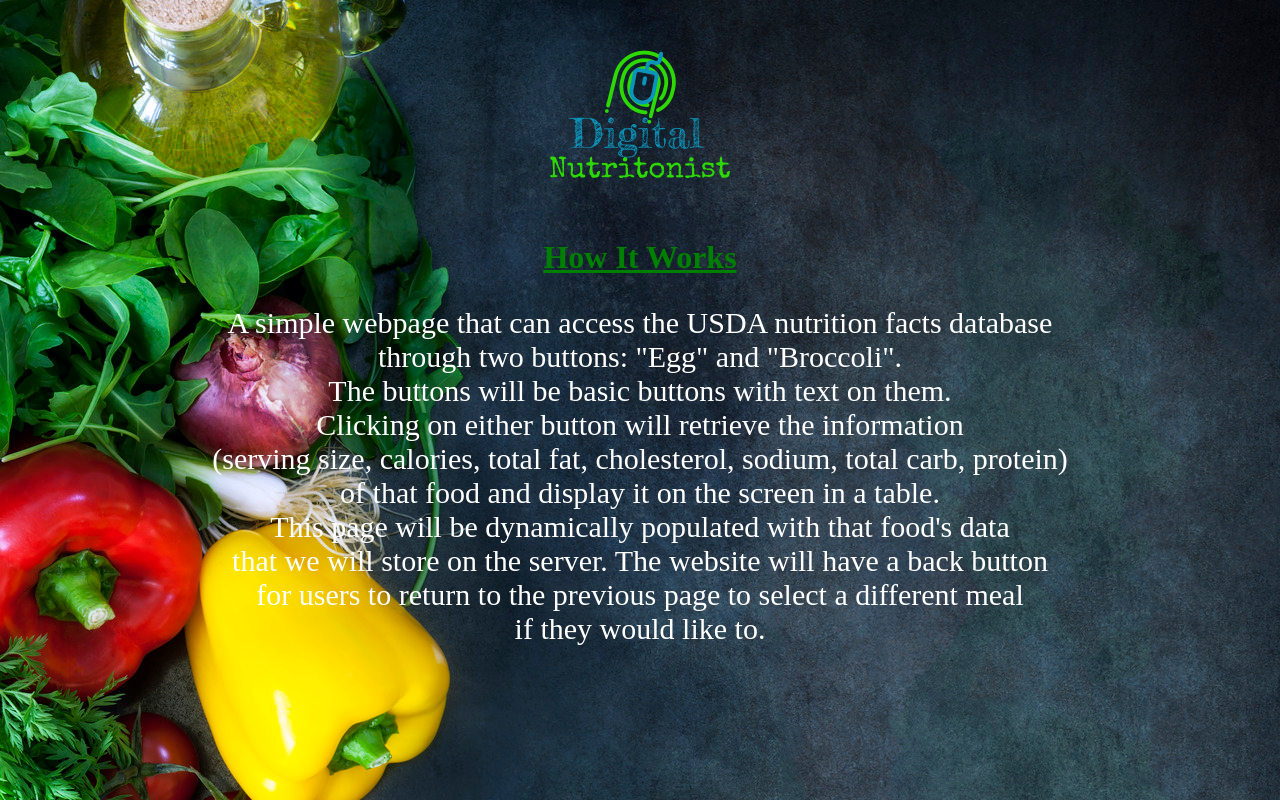
After one commit to COSC481W-2020Fall/cosc481w-581-2020-fall-nutrition-helper, a Django app: page /prototype/description/ in a window 1280 px wide. The commit adds this page. Run offline with Django 3.2, Linux system fonts and the light colour scheme; lists and menus that the app fills with data are empty.

Commit message:
added description page

```diff
--- /dev/null
+++ b/nutrihelper/prototype/templates/prototype/description.html
@@ -0,0 +1,34 @@
+{% load static %}
+
+<!DOCTYPE html>
+<html lang="en">
+	<head>
+		<meta charset="UTF-8">
+		<title>Prototype Description</title>
+		<style>
+			p {
+				color: white;
+				text-align: center;
+				font-size: 30px;
+			}
+			body {
+				background-image: url("{% static 'prototype/images/background.jpg' %}");
+			}
+		</style>
+	</head>
+	<body>
+		<table style="width:100%">
+			<tr>
+				<th style="text-align: center;"><a href="../"><img src="{% static 'prototype/images/weblogo.png' %}" alt="Website logo" width="200px" height="200px"></a></th>
+			</tr>
+		</table>
+		<h1 style="color: green;"><center><u>How It Works</u></center></h1>
+		<p>A simple webpage that can access the USDA nutrition facts database<br> through two buttons: "Egg" and "Broccoli".<br>
+		The buttons will be basic buttons with text on them.<br>
+		Clicking on either button will retrieve the information <br>(serving size, calories, total fat, cholesterol, sodium, total carb, protein)<br>
+		of that food and display it on the screen in a table. <br>
+		This page will be dynamically populated with that food's data <br> that we will store on the server.
+		The website will have a back button<br> for users to return to the previous page to select a different meal<br> if they would like to.
+		</p>
+	</body>
+</html>
--- a/nutrihelper/prototype/templates/prototype/index.html
+++ b/nutrihelper/prototype/templates/prototype/index.html
@@ -7,6 +7,7 @@
 		<title>Nutrition Helper</title>
 		<link rel="stylesheet" type="text/css" href="{% static 'prototype/style.css' %}">
 	</head>
+	<body>
 		<table id="01" width="100%" style="background-color: black;">
 				<tr>
 					<th style="text-align: left;"><a href=""><img src="{% static 'prototype/images/weblogo.png' %}" alt="Website logo" width="210px" height="210px"></a></th>
@@ -26,9 +27,7 @@
 					<th><button id= "demo" class="B" type="submit" name="food" value="broccoli"/> <img src="{% static 'prototype/images/broccoli.jpg' %}" alt="Vegan option" width="120px" height="120px"> <br> Broccoli</th>
 					<th><button class="B" type="submit" name="food" value="egg"/> <img src="{% static 'prototype/images/eggs.png' %}" alt="Vegan option" width="120px" height="120px"> <br> Eggs</th>
 			</tr>
-
 		</table>
 		</form>
-
 	</body>
 </html>
--- a/nutrihelper/prototype/urls.py
+++ b/nutrihelper/prototype/urls.py
@@ -4,8 +4,10 @@ from . import views
 
 app_name = 'prototype'
 urlpatterns = [
-	# ex: /prototype/
+	# /prototype/
 	path('', views.IndexView.as_view(), name='index'),
-	# ex: /prototype/nutrifacts/
+	# /prototype/nutrifacts/
 	path('nutrifacts/', views.FactsView.as_view(), name='nutrifacts'),
+	# /prototype/description/
+	path('description/', views.DescriptionView.as_view(), name='description')
 ]
--- a/nutrihelper/prototype/views.py
+++ b/nutrihelper/prototype/views.py
@@ -8,6 +8,9 @@ from django.views.generic.base import TemplateView
 class IndexView(TemplateView):
 	template_name = 'prototype/index.html'
 
+class DescriptionView(TemplateView):
+	template_name = 'prototype/description.html'
+
 class FactsView(TemplateView):
 	template_name = 'prototype/nutrifacts.html'
 
```
Also changed, not shown: nutrihelper/prototype/templates/prototype/nutrifacts.html (indentation only). Lines whose indentation alone changed are shown as unchanged.
